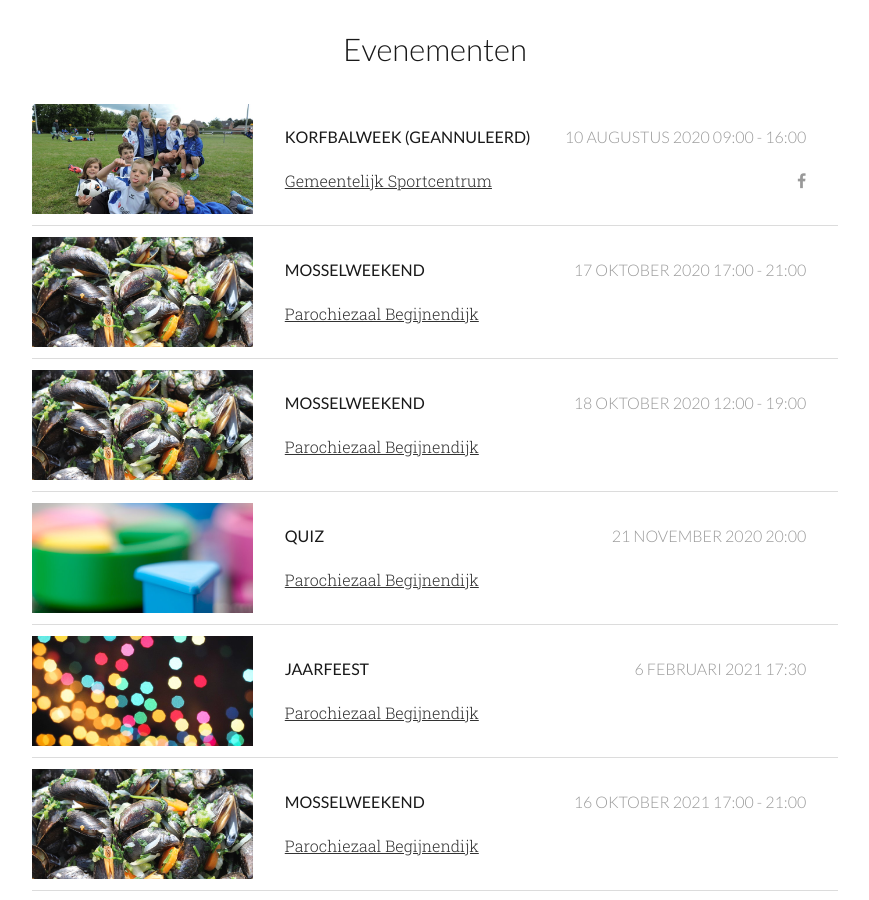
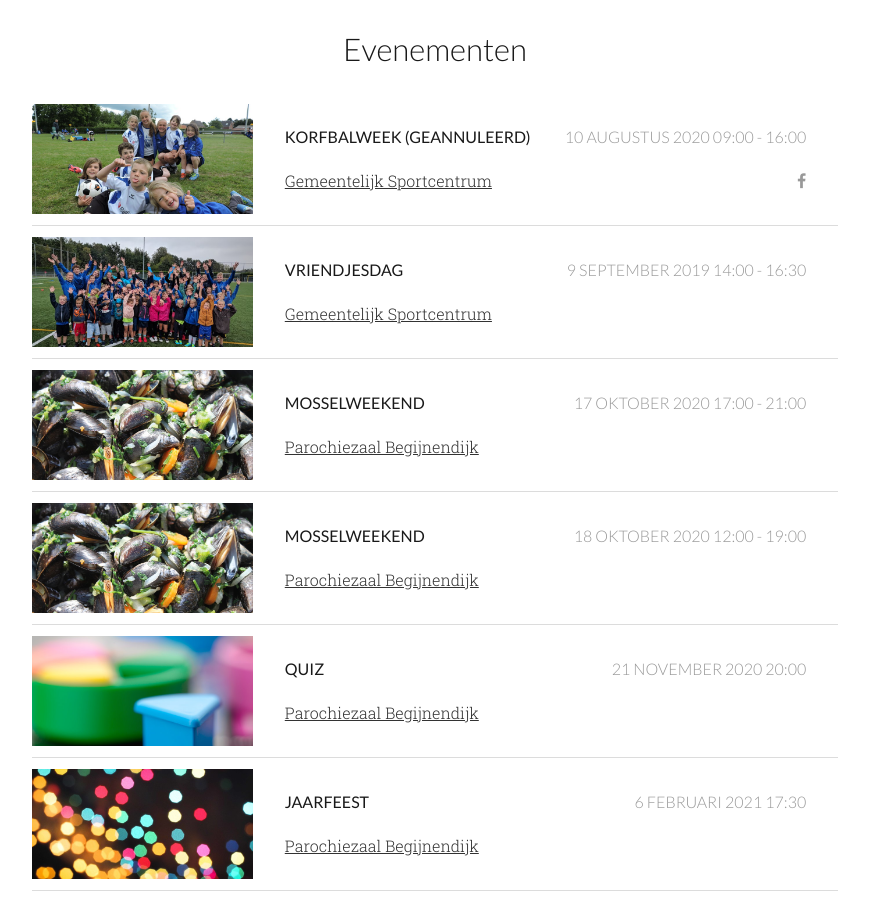
Before and after one commit to kcbj/kcbj.github.io, a Jekyll site: the page built from agenda/index.html, in a window 1280 px wide and 900 px high, scrolled down 799 px. Shown: the whole window, without its empty margins (205-1074 px from the left). Built offline with Jekyll 4.4.1, drawn with Linux system fonts in a browser that asks for light colours; nearby versions of some CDN libraries.

Commit message:
Added vriendjesdag

```diff
--- a/_data/events.yml
+++ b/_data/events.yml
@@ -22,6 +22,12 @@
   location: grotebaan
   image: korfbalweek.jpg
   facebook: https://www.facebook.com/events/411447572960428/
+- title: Vriendjesdag
+  start: 2019-9-9 14:00:00 +02:00
+  end: 2019-9-9 16:30:00 +02:00
+  location: grotebaan
+  image: vriendjesdag.jpg
+#  facebook: https://www.facebook.com/events/348867362333031/
 - title: Mosselweekend
   start: 2020-10-17 17:00:00 +02:00
   end: 2020-10-17 21:00:00 +02:00
```
